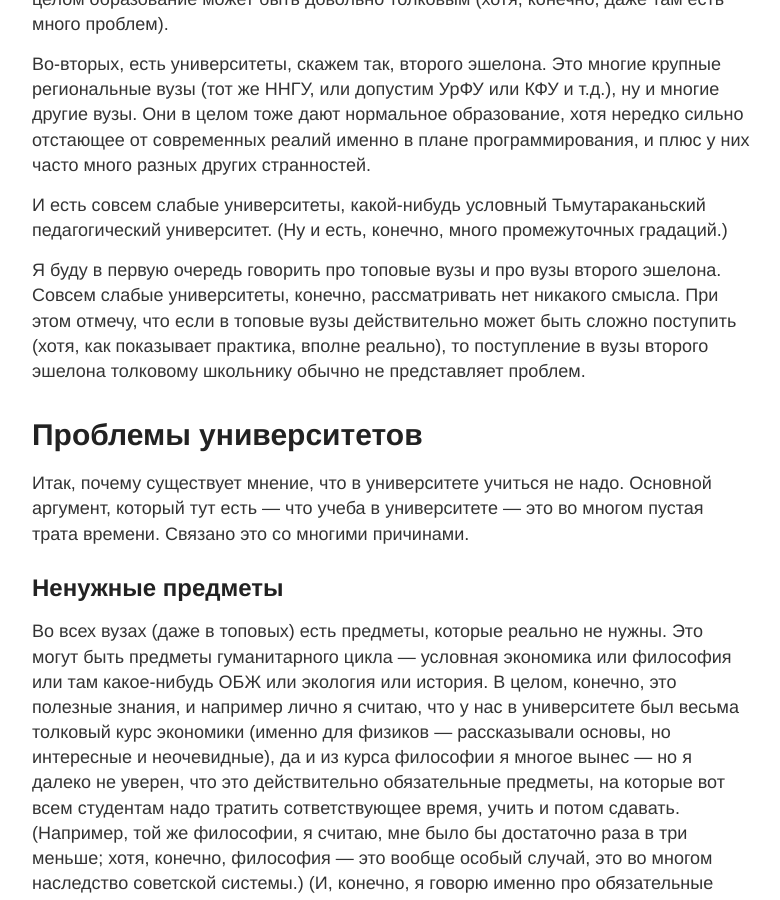
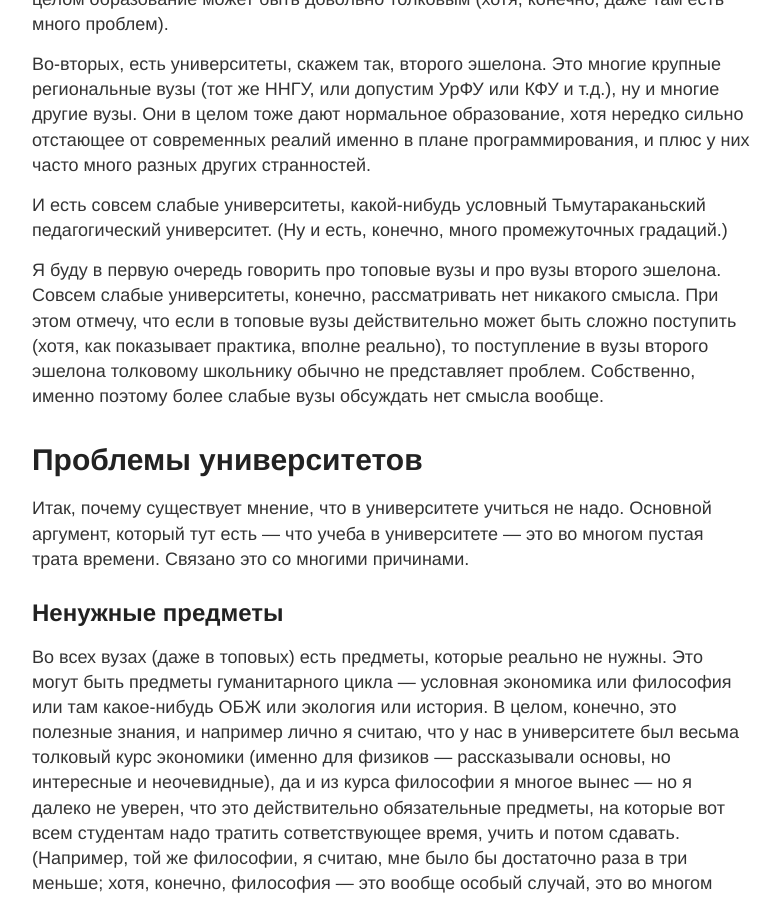
Before and after one commit to petr-kalinin/algoprog-blog, a Jekyll site: the page built from _posts/2020-06-07-universities.md, in a window 1280 px wide and 900 px high, scrolled down 770 px. Shown: the whole window, without its empty margins (248-1028 px from the left). Built offline with Jekyll 4.4.1, drawn with Linux system fonts in a browser that asks for light colours.

Commit message:
Update 2020-06-07-universities.md

```diff
--- a/_posts/2020-06-07-universities.md
+++ b/_posts/2020-06-07-universities.md
@@ -32,7 +32,7 @@ title: Надо ли учиться в университете?
 Я буду в первую очередь говорить про топовые вузы и про вузы второго эшелона. Совсем слабые университеты,
 конечно, рассматривать нет никакого смысла. При этом отмечу, что если в топовые вузы действительно
 может быть сложно поступить (хотя, как показывает практика, вполне реально), то поступление в вузы второго эшелона
-толковому школьнику обычно не представляет проблем.
+толковому школьнику обычно не представляет проблем. Собственно, именно поэтому более слабые вузы обсуждать нет смысла вообще.
 
 Проблемы университетов
 =======================
```
